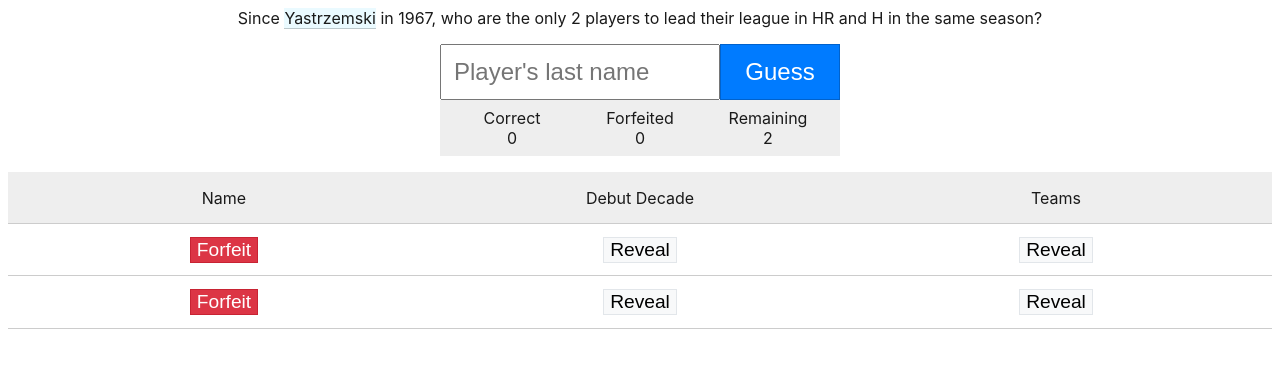
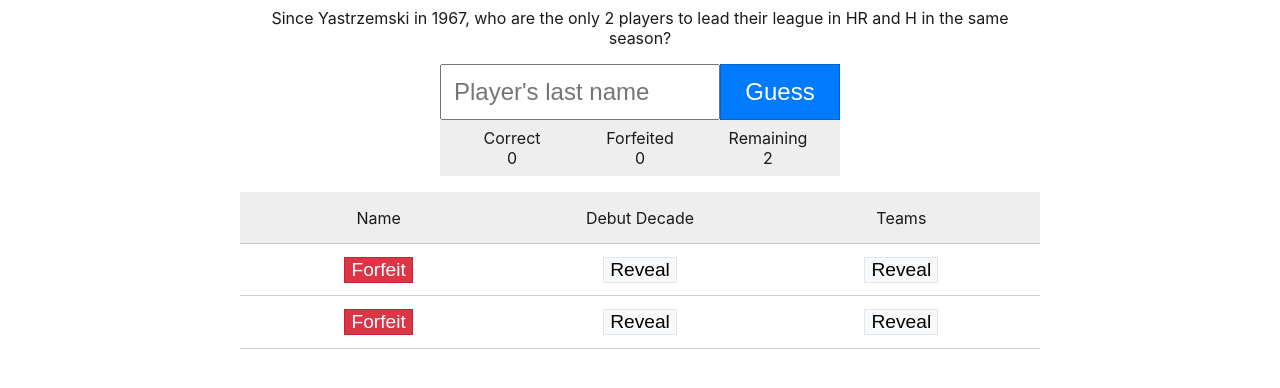
Before and after one commit to goodoldneon/baseball-trivia, a React app: page / in a window 1280 px wide. Built offline with nearby package versions, Linux system fonts and the light colour scheme.

Commit message:
Just styles

```diff
--- a/src/components/App.js
+++ b/src/components/App.js
@@ -5,7 +5,7 @@ import trivia from '../data/trivia';
 import '../styles/App.css';
 
 const App = () => (
-  <div className="App">
+  <div className="app">
     <Trivia data={trivia} />
   </div>
 );
--- a/src/data/trivia.js
+++ b/src/data/trivia.js
@@ -1,6 +1,6 @@
 const trivia = {
   question:
-    'Since <a href="https://www.baseball-reference.com/players/y/yastrca01.shtml">Yastrzemski</a> in 1967, who are the only 2 players to lead their league in HR and H in the same season?',
+    'Since Yastrzemski in 1967, who are the only 2 players to lead their league in HR and H in the same season?',
   answers: [
     {
       lastName: 'Rice',
--- a/src/styles/App.css
+++ b/src/styles/App.css
@@ -16,6 +16,12 @@ a {
 a:hover {
   background-color: #bbeffd;
   transition-duration: 0.4s;
+}
+
+.app {
+  width: 100%;
+  max-width: 800px;
+  margin: auto;
 }
 
 .guess {
```
